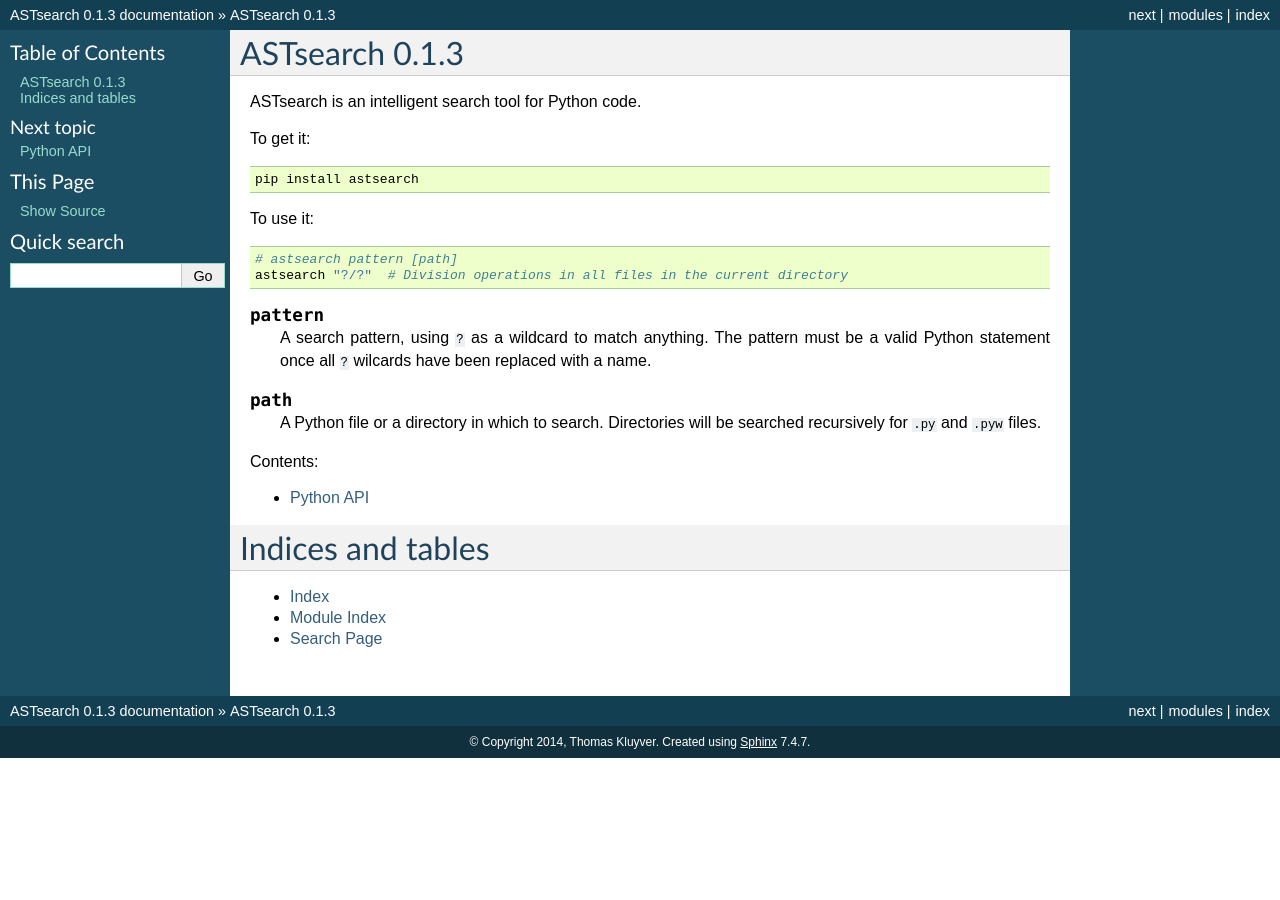
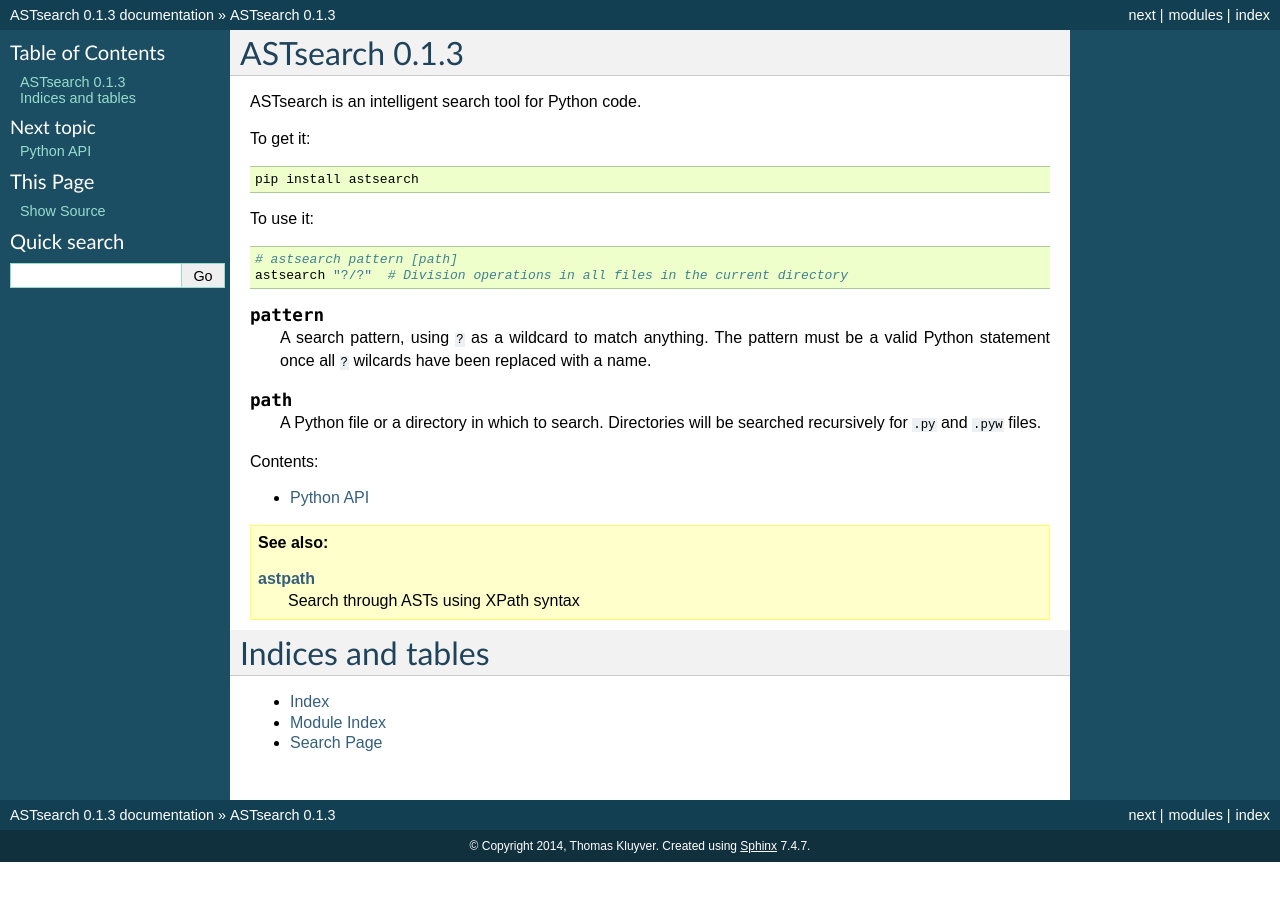
Before and after one commit to takluyver/astsearch, a Sphinx documentation site: the page built from doc/index.rst, in a window 1280 px wide. Built offline with Sphinx 7.4.7, drawn with Linux system fonts in a browser that asks for light colours.

Commit message:
Seealso astpath
Nice work @hchasestevens!

```diff
--- a/doc/index.rst
+++ b/doc/index.rst
@@ -32,6 +32,11 @@
 
    api
 
+.. seealso::
+
+   `astpath <https://github.com/hchasestevens/astpath>`_
+     Search through ASTs using XPath syntax
+
 Indices and tables
 ==================
 
```
